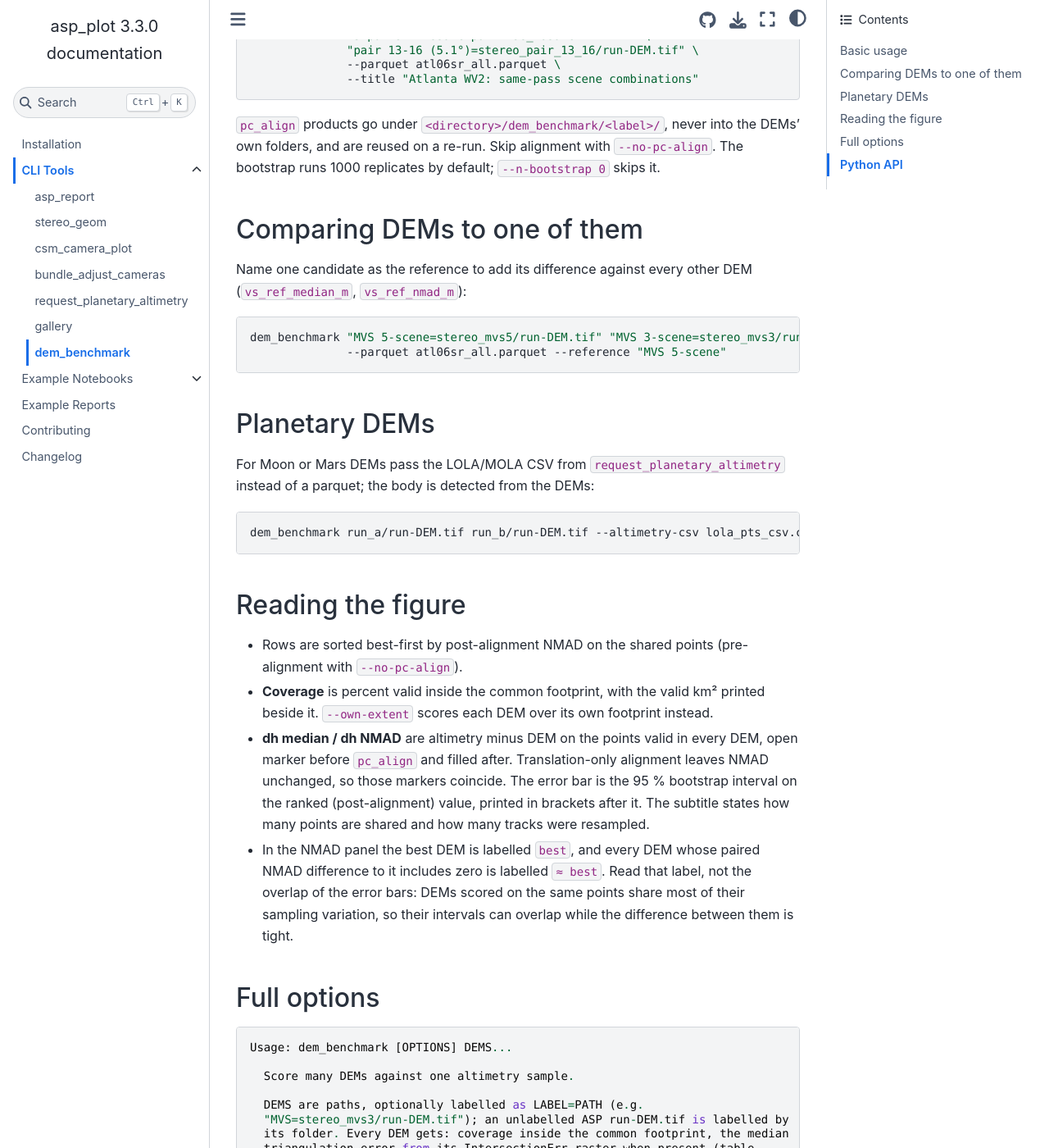
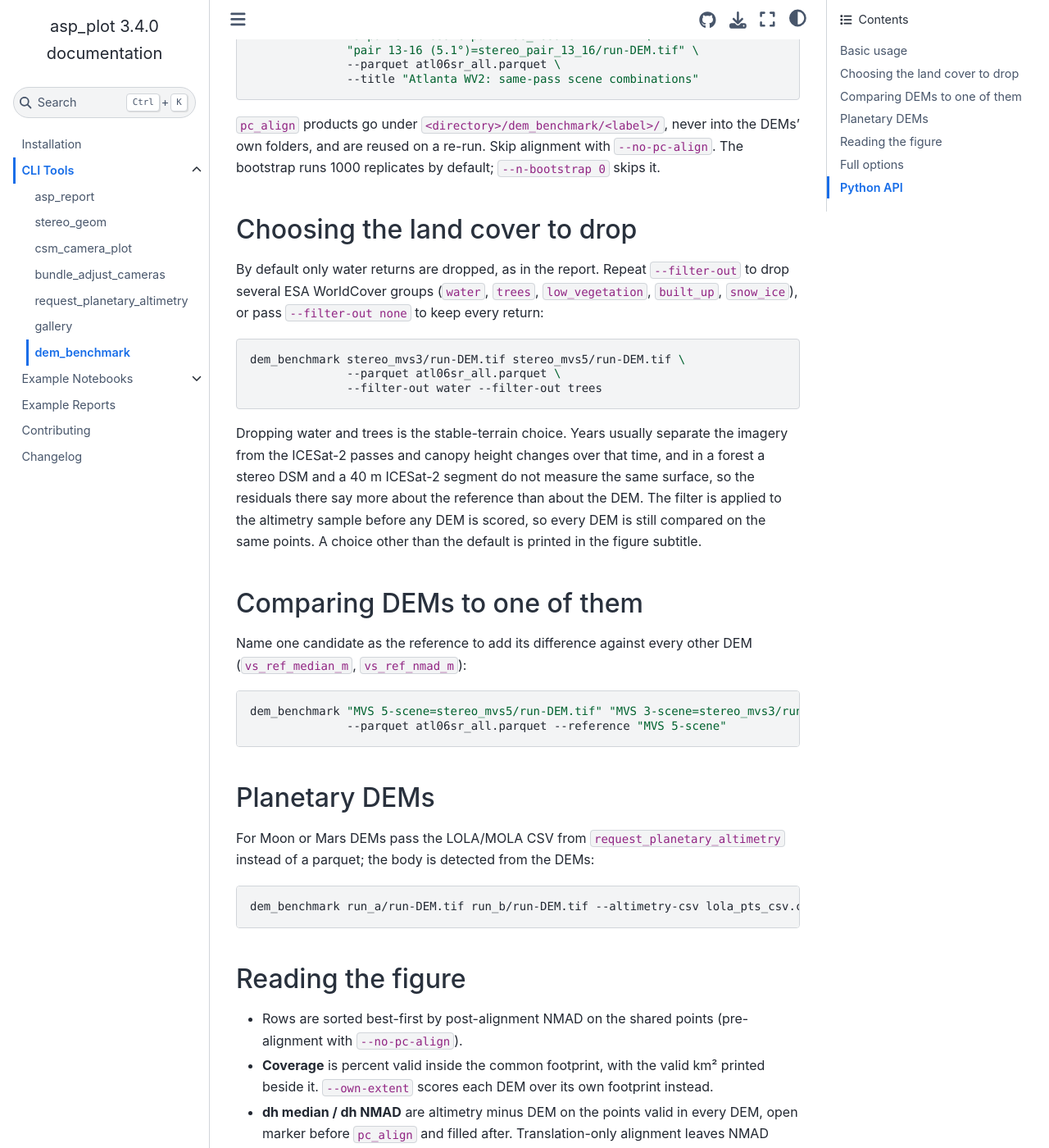
Before and after one commit to uw-cryo/asp_plot, a Sphinx documentation site: the page built from docs/cli/dem_benchmark.md, in a window 1280 px wide and 1400 px high, scrolled down 1977 px. Shown: the whole window at 82% size. Built offline with Sphinx 7.4.7 and the Sphinx Book theme 1.1.4, drawn with Linux system fonts in a browser that asks for light colours; pages that are not in the unit, such as notebooks, are missing from menus; some of the changed text lies outside the part shown.

Commit message:
Let the land-cover filter take a list; say what IntersectionErr is
Items 4 and 7 of #199.

filter_esa_worldcover() took one ESA WorldCover group. It now also
takes a list, and DEMBenchmark(filter_out=["water", "trees"]) and
dem_benchmark --filter-out (repeatable, 'none' keeps every return)
pass one through. Dropping trees with water is the stable-terrain
choice: years separate the imagery from the ICESat-2 passes and
canopy height changes. DEMBenchmark raises on a name that is not a
group, and a figure made with a non-default filter says so.

The report's DEM results caption now defines the intersection error
and says it measures how consistently the rays intersect, not height
accuracy. The hillshade caption said 'uncertainty' for what is the
intersection error.

Release 3.4.0.

````diff
--- a/docs/cli/dem_benchmark.md
+++ b/docs/cli/dem_benchmark.md
@@ -2,7 +2,7 @@
 
 The `dem_benchmark` command-line tool scores many DEMs against one altimetry sample and puts the results side by side. The `asp_report` altimetry pages assess a single DEM; this tool compares several, for example different scene combinations, processing flows (joint multi-view triangulation vs. pairwise stereo merged with `dem_mosaic`), or parameter settings.
 
-Every DEM is scored with the report's recipe — the cached ICESat-2 ATL06-SR parquet replayed, ESA WorldCover water returns dropped, residual outliers removed per DEM — and gets:
+Every DEM is scored with the report's recipe — the cached ICESat-2 ATL06-SR parquet replayed, ESA WorldCover water returns dropped (or the groups named with `--filter-out`), residual outliers removed per DEM — and gets:
 
 - **Coverage** inside the common footprint of all the DEMs (percent valid and km²), so runs with different crop windows compare fairly.
 - **Triangulation error**, the median and NMAD of the `*-IntersectionErr.tif` from `point2dem --errorimage`, in the table only. A mosaic has none. It is a consistency check on a run (a misaligned camera shows as a jump from centimetres to metres), not a quality ranking: across DEMs of different geometry it runs opposite to accuracy, because a narrow pair's rays intersect precisely at the wrong height, so it is not drawn.
@@ -37,6 +37,18 @@ dem_benchmark "MVS 3-scene=stereo_mvs3/run-DEM.tif" \
 ```
 
 `pc_align` products go under `<directory>/dem_benchmark/<label>/`, never into the DEMs' own folders, and are reused on a re-run. Skip alignment with `--no-pc-align`. The bootstrap runs 1000 replicates by default; `--n-bootstrap 0` skips it.
+
+## Choosing the land cover to drop
+
+By default only water returns are dropped, as in the report. Repeat `--filter-out` to drop several ESA WorldCover groups (`water`, `trees`, `low_vegetation`, `built_up`, `snow_ice`), or pass `--filter-out none` to keep every return:
+
+```bash
+dem_benchmark stereo_mvs3/run-DEM.tif stereo_mvs5/run-DEM.tif \
+              --parquet atl06sr_all.parquet \
+              --filter-out water --filter-out trees
+```
+
+Dropping water and trees is the stable-terrain choice. Years usually separate the imagery from the ICESat-2 passes and canopy height changes over that time, and in a forest a stereo DSM and a 40 m ICESat-2 segment do not measure the same surface, so the residuals there say more about the reference than about the DEM. The filter is applied to the altimetry sample before any DEM is scored, so every DEM is still compared on the same points. A choice other than the default is printed in the figure subtitle.
 
 ## Comparing DEMs to one of them
 
@@ -73,47 +85,59 @@ Usage: dem_benchmark [OPTIONS] DEMS...
   "MVS=stereo_mvs3/run-DEM.tif"); an unlabelled ASP run-DEM.tif is labelled by
   its folder. Every DEM gets: coverage inside the common footprint, the median
   triangulation error from its IntersectionErr raster when present (table
-  only; it is a consistency check, not a quality ranking), and the
-  altimetry-minus-DEM median / NMAD / RMSE before and (unless --no-pc-align)
-  after a pc_align translation, on its own points and on the points valid in
-  every DEM, with bootstrap intervals on the latter. Writes a one-row-per-DEM
+  only; it is a consistency check, not a quality ranking), and the altimetry-
+  minus-DEM median / NMAD / RMSE before and (unless --no-pc-align) after a
+  pc_align translation, on its own points and on the points valid in every
+  DEM, with bootstrap intervals on the latter. Writes a one-row-per-DEM
   summary figure, an overlaid residual histogram, and the stats table as CSV.
 
 Options:
-  --parquet TEXT           ICESat-2 ATL06-SR parquet cache to score Earth DEMs
-                           against (the atl06sr_all.parquet a previous
-                           asp_report run wrote next to its report, or from Al
-                           timetry.request_atl06sr_multi_processing(save_to_pa
-                           rquet=True)). The same points are replayed for
-                           every DEM; no SlideRule request is made.
-  --altimetry-csv TEXT     LOLA/MOLA CSV to score Moon/Mars DEMs against (see
-                           request_planetary_altimetry). Use instead of
-                           --parquet for planetary DEMs.
-  --directory TEXT         Working directory. pc_align products and the
-                           translated DEM copies go under
-                           <directory>/dem_benchmark/<label>/, never into the
-                           DEMs' own folders. Default: current directory.
-  --reference TEXT         Label of one of the DEMs to difference the others
-                           against (vs_ref columns of the stats table).
-                           Default: none.
-  --no-pc-align            Skip the per-DEM pc_align translation; report pre-
-                           alignment residuals only.
-  --own-extent             Compute coverage and triangulation-error statistics
-                           over each DEM's own extent instead of the
-                           intersection of all DEM footprints.
-  --n-bootstrap INTEGER    Replicates of the paired block bootstrap that puts
-                           95 % intervals on the shared-point median and NMAD
-                           of every DEM and on its NMAD difference to the best
-                           DEM (whole ICESat-2 beam tracks, or MOLA orbits,
-                           are resampled). 0 skips it. Default: 1000.
-  --title TEXT             Figure title. Default: none.
-  --output-directory TEXT  Directory for the figure and stats CSV. Default:
-                           --directory.
-  --output-filename TEXT   Figure filename; the stats CSV takes the same name
-                           with a .csv extension, and the residual histogram
-                           figure a _histogram suffix. Default:
-                           dem_benchmark.png.
-  --help                   Show this message and exit.
+  --parquet TEXT                  ICESat-2 ATL06-SR parquet cache to score
+                                  Earth DEMs against (the atl06sr_all.parquet
+                                  a previous asp_report run wrote next to its
+                                  report, or from Altimetry.request_atl06sr_mu
+                                  lti_processing(save_to_parquet=True)). The
+                                  same points are replayed for every DEM; no
+                                  SlideRule request is made.
+  --altimetry-csv TEXT            LOLA/MOLA CSV to score Moon/Mars DEMs
+                                  against (see request_planetary_altimetry).
+                                  Use instead of --parquet for planetary DEMs.
+  --directory TEXT                Working directory. pc_align products and the
+                                  translated DEM copies go under
+                                  <directory>/dem_benchmark/<label>/, never
+                                  into the DEMs' own folders. Default: current
+                                  directory.
+  --reference TEXT                Label of one of the DEMs to difference the
+                                  others against (vs_ref columns of the stats
+                                  table). Default: none.
+  --no-pc-align                   Skip the per-DEM pc_align translation;
+                                  report pre-alignment residuals only.
+  --own-extent                    Compute coverage and triangulation-error
+                                  statistics over each DEM's own extent
+                                  instead of the intersection of all DEM
+                                  footprints.
+  --filter-out [built_up|low_vegetation|snow_ice|trees|water|none]
+                                  ESA WorldCover group to drop from the
+                                  ICESat-2 points before differencing; repeat
+                                  the option for several. '--filter-out water
+                                  --filter-out trees' is the stable-terrain
+                                  choice when years separate the imagery from
+                                  the ICESat-2 passes. 'none' keeps every
+                                  return. Earth DEMs only. Default: water.
+  --n-bootstrap INTEGER           Replicates of the paired block bootstrap
+                                  that puts 95 % intervals on the shared-point
+                                  median and NMAD of every DEM and on its NMAD
+                                  difference to the best DEM (whole ICESat-2
+                                  beam tracks, or MOLA orbits, are resampled).
+                                  0 skips it. Default: 1000.
+  --title TEXT                    Figure title. Default: none.
+  --output-directory TEXT         Directory for the figure and stats CSV.
+                                  Default: --directory.
+  --output-filename TEXT          Figure filename; the stats CSV takes the
+                                  same name with a .csv extension, and the
+                                  residual histogram figure a _histogram
+                                  suffix. Default: dem_benchmark.png.
+  --help                          Show this message and exit.
 ```
 
 ## Python API
@@ -132,6 +156,7 @@ bench = DEMBenchmark(
     },
     parquet="atlanta_mvs/atl06sr_all.parquet",
     reference="MVS 5-scene",
+    filter_out=["water", "trees"],     # default "water"; None keeps every return
 )
 stats = bench.run()                    # one row per DEM
 bench.summary_plot(save_dir="atlanta_mvs", fig_fn="dem_benchmark.png")
--- a/pyproject.toml
+++ b/pyproject.toml
@@ -4,7 +4,7 @@ build-backend = "hatchling.build"
 
 [project]
 name = "asp_plot"
-version = "3.3.0"
+version = "3.4.0"
 license = {text = "BSD-3-Clause"}
 authors = [
   { name="Ben Purinton", email="purinton@uw.edu" },
````
Also changed, not shown: ARCHITECTURE.md (+1 -1 lines), CHANGELOG.md (+5 -1 lines), 7 other files.
